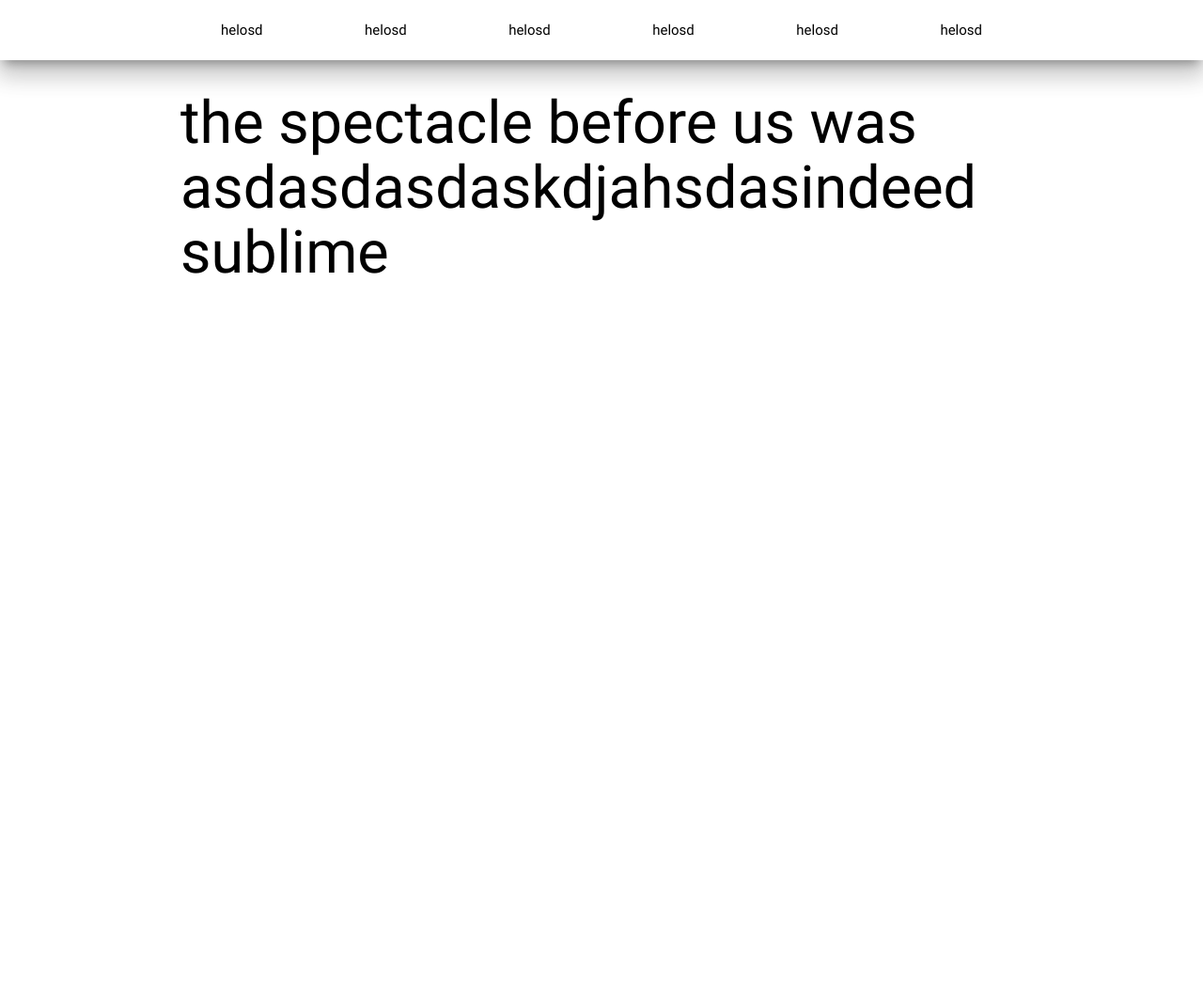
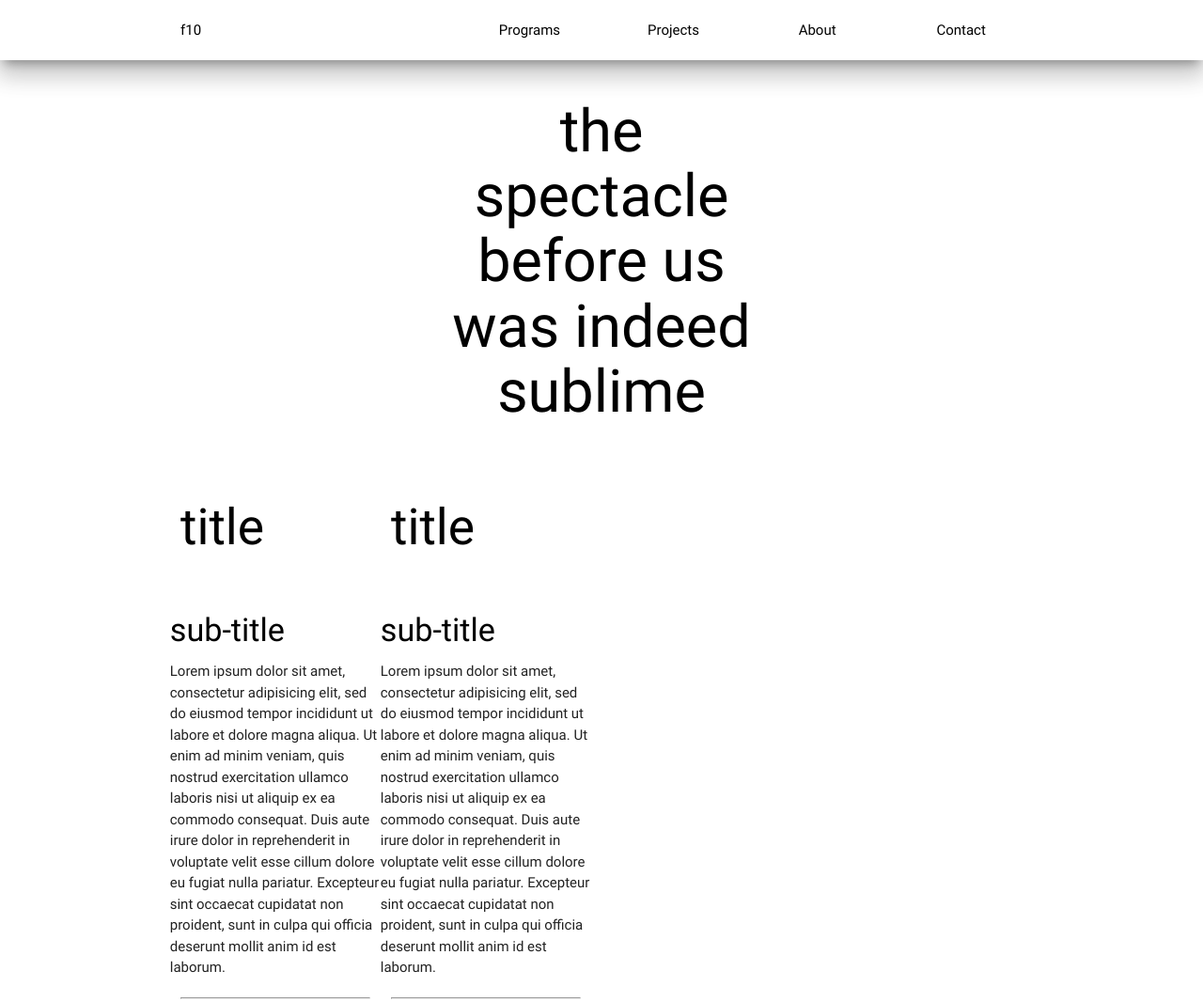
Before and after one commit to alexander-io/Navigation-Bar-Collection, a website: page public/index.html in a window 1280 px wide. Shown: the top 1066 px of the page at 94% size. Before the commit the page ends 800 px from the top, so only its background shows below. Drawn offline with Linux system fonts and the light colour scheme.

Commit message:
++hours of nav-bar dev

```diff
--- a/public/index.html
+++ b/public/index.html
@@ -26,64 +26,147 @@
         text-align: center;
       }
 
+      #nav-dropdown{
+        /*background-color: #cccccc;*/
+        /*visibility:hidden;*/
+      }
+
+      .nav-drop-item{
+        visibility: hidden
+        position: fixed;
+        background-color: #cccccc;
+        text-align: center;
+      }
     </style>
   </head>
   <body>
     <nav class="z-depth-5">
       <div class="container">
         <div class="row">
-          <div class="col s2 nav-item">
-            <a  href="#"> helosd</a>
+          <div class="col s2">
+            f10
           </div>
-          <div class="col s2 nav-item">
-            <a  href="#"> helosd</a>
+          <div id="nav-item-01" class="col s2 nav-item offset-s2">
+            <a  href="#"> Programs</a>
           </div>
-          <div class="col s2 nav-item">
-            <a  href="#"> helosd</a>
+          <div id="nav-item-02" class="col s2 nav-item">
+            <a  href="#"> Projects</a>
           </div>
-          <div class="col s2 nav-item">
-            <a  href="#"> helosd</a>
+          <div id="nav-item-03" class="col s2 nav-item">
+            <a  href="#"> About</a>
           </div>
-          <div class="col s2 nav-item">
-            <a  href="#"> helosd</a>
-          </div>
-          <div class="col s2 nav-item">
-            <a  href="#"> helosd</a>
+          <div id="nav-item-04" class="col s2 nav-item">
+            <a  href="#"> Contact</a>
           </div>
         </div>
       </div>
     </nav>
 
 
+
     <script type="text/javascript">
       let nav_items = document.getElementsByClassName('nav-item')
-      console.log(nav_items)
       for (let i = 0; i < nav_items.length;i++){
-        console.log(nav_items[i])
+
+
+        console.log(nav_items[i].getBoundingClientRect())
+
+
+        let drop_down = document.createElement('div')
+        drop_down.style.position = 'fixed'
+        drop_down.id = 'nav-drop-item-'+i
+        drop_down.style.backgroundColor = '#eeeeee'
+        drop_down.style.height = '100px'
+        drop_down.style.width = 2*nav_items[i].getBoundingClientRect().width+'px'
+        drop_down.style.top = nav_items[i].getBoundingClientRect().bottom+'px'
+        drop_down.style.textAlign = 'left'
+
+        drop_down.style.left = (nav_items[i].getBoundingClientRect().left - nav_items[i].getBoundingClientRect().width)+'px'
+        drop_down.style.border = '1px solid white'
+        drop_down.style.visibility = 'hidden'
+        let i1 = document.createElement('div')
+        i1.className = 'col s6'
+        let text_node = document.createTextNode('lorem')
+        i1.appendChild(text_node)
+
+        let i2 = document.createElement('div')
+        // i2.class = 'col s6'
+        i2.className = 'col s6'
+         text_node = document.createTextNode('losdfsdrem')
+        i2.appendChild(text_node)
+        drop_down.appendChild(i1)
+        drop_down.appendChild(i2)
+
+        // document.body.appendChild(drop_down)
+
+        nav_items[i].appendChild(drop_down)
+        console.log(drop_down)
+
         nav_items[i].addEventListener("mouseover", function(){
-          console.log('mouse went over a nav item')
-          console.log(this)
+          let rect = this.getBoundingClientRect()
+          // console.log(this.id.substring(this.id.indexOf('m-')+'m-'.length))
+          // console.log(document.getElementById('nav-drop-item-'+this.id.substring(this.id.indexOf('m-')+'m-'.length)))
+          console.log(rect)
+          // console.log('nav-drop-item-'+this.id.substring(this.id.indexOf('m-')+'m-'.length))
+          // console.log(document.getElementById('nav-drop-item-'+this.id.substring(this.id.indexOf('m-')+'m-'.length).replace('0', '')))
+          let drop_elem = document.getElementById('nav-drop-item-'+(parseInt(this.id.substring(this.id.indexOf('m-')+'m-'.length).replace('0', ''))-1))
+          console.log('nav-drop-item-'+(parseInt(this.id.substring(this.id.indexOf('m-')+'m-'.length).replace('0', ''))-1))
 
-          if (this.style.backgroundColor === 'pink'){
-            this.style.backgroundColor = 'purple'
-          } else {
-            this.style.backgroundColor = "pink"
+          if (drop_elem.style.visibility === 'hidden') {
+            document.getElementById('nav-drop-item-'+(parseInt(this.id.substring(this.id.indexOf('m-')+'m-'.length).replace('0', ''))-1)).style.visibility = 'visible'
           }
         })
+
+        nav_items[i].addEventListener("mouseout", function(){
+          let drop_elem = document.getElementById('nav-drop-item-'+(parseInt(this.id.substring(this.id.indexOf('m-')+'m-'.length).replace('0', ''))-1))
+
+          drop_elem.style.visibility = 'hidden'
+        })
       }
-      // for (x in nav_items) {
-      //   console.log(nav_items[x])
-      //
-      // }
     </script>
 
 
     <div class="container">
       <div class="row">
-        <div class="col s12">
-          <h1>the spectacle before us was asdasdasdaskdjahsdasindeed sublime</h1>
+        <div class="col s12" style="padding:30%;padding-top:1%;padding-bottom:1%;text-align:center;">
+          <h1>the spectacle before us was indeed sublime</h1>
         </div>
       </div>
+      <div class="row" style="width:50%;">
+
+        <div class="col s6">
+          <h2>title</h2>
+          <br>
+          <div class="row">
+            <h4>sub-title</h4>
+            Lorem ipsum dolor sit amet, consectetur adipisicing elit, sed do eiusmod tempor incididunt ut labore et dolore magna aliqua. Ut enim ad minim veniam, quis nostrud exercitation ullamco laboris nisi ut aliquip ex ea commodo consequat. Duis aute irure dolor in reprehenderit in voluptate velit esse cillum dolore eu fugiat nulla pariatur. Excepteur sint occaecat cupidatat non proident, sunt in culpa qui officia deserunt mollit anim id est laborum.
+          </div>
+          <hr>
+          <div class="row">
+
+            <h4>sub-title</h4>
+
+            Lorem ipsum dolor sit amet, consectetur adipisicing elit, sed do eiusmod tempor incididunt ut labore et dolore magna aliqua. Ut enim ad minim veniam, quis nostrud exercitation ullamco laboris nisi ut aliquip ex ea commodo consequat. Duis aute irure dolor in reprehenderit in voluptate velit esse cillum dolore eu fugiat nulla pariatur. Excepteur sint occaecat cupidatat non proident, sunt in culpa qui officia deserunt mollit anim id est laborum.
+          </div>
+        </div>
+        <div class="col s6">
+          <h2>title</h2>
+          <br>
+          <div class="row">
+            <h4>sub-title</h4>
+
+            Lorem ipsum dolor sit amet, consectetur adipisicing elit, sed do eiusmod tempor incididunt ut labore et dolore magna aliqua. Ut enim ad minim veniam, quis nostrud exercitation ullamco laboris nisi ut aliquip ex ea commodo consequat. Duis aute irure dolor in reprehenderit in voluptate velit esse cillum dolore eu fugiat nulla pariatur. Excepteur sint occaecat cupidatat non proident, sunt in culpa qui officia deserunt mollit anim id est laborum.
+          </div>
+          <hr>
+          <div class="row">
+            <h4>sub-title</h4>
+
+            Lorem ipsum dolor sit amet, consectetur adipisicing elit, sed do eiusmod tempor incididunt ut labore et dolore magna aliqua. Ut enim ad minim veniam, quis nostrud exercitation ullamco laboris nisi ut aliquip ex ea commodo consequat. Duis aute irure dolor in reprehenderit in voluptate velit esse cillum dolore eu fugiat nulla pariatur. Excepteur sint occaecat cupidatat non proident, sunt in culpa qui officia deserunt mollit anim id est laborum.
+          </div>
+        </div>
+      </div>
+
     </div>
+
   </body>
 </html>
```
